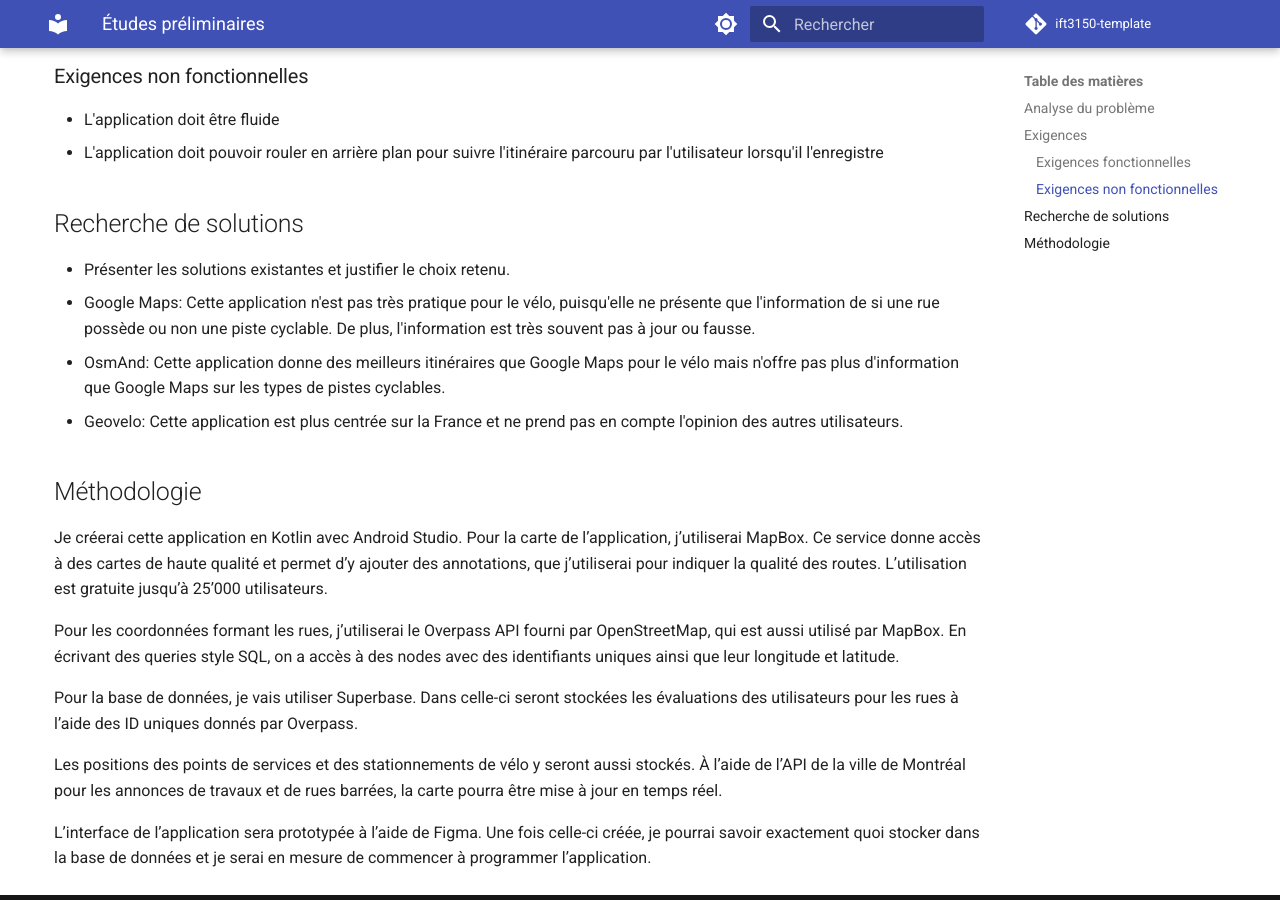
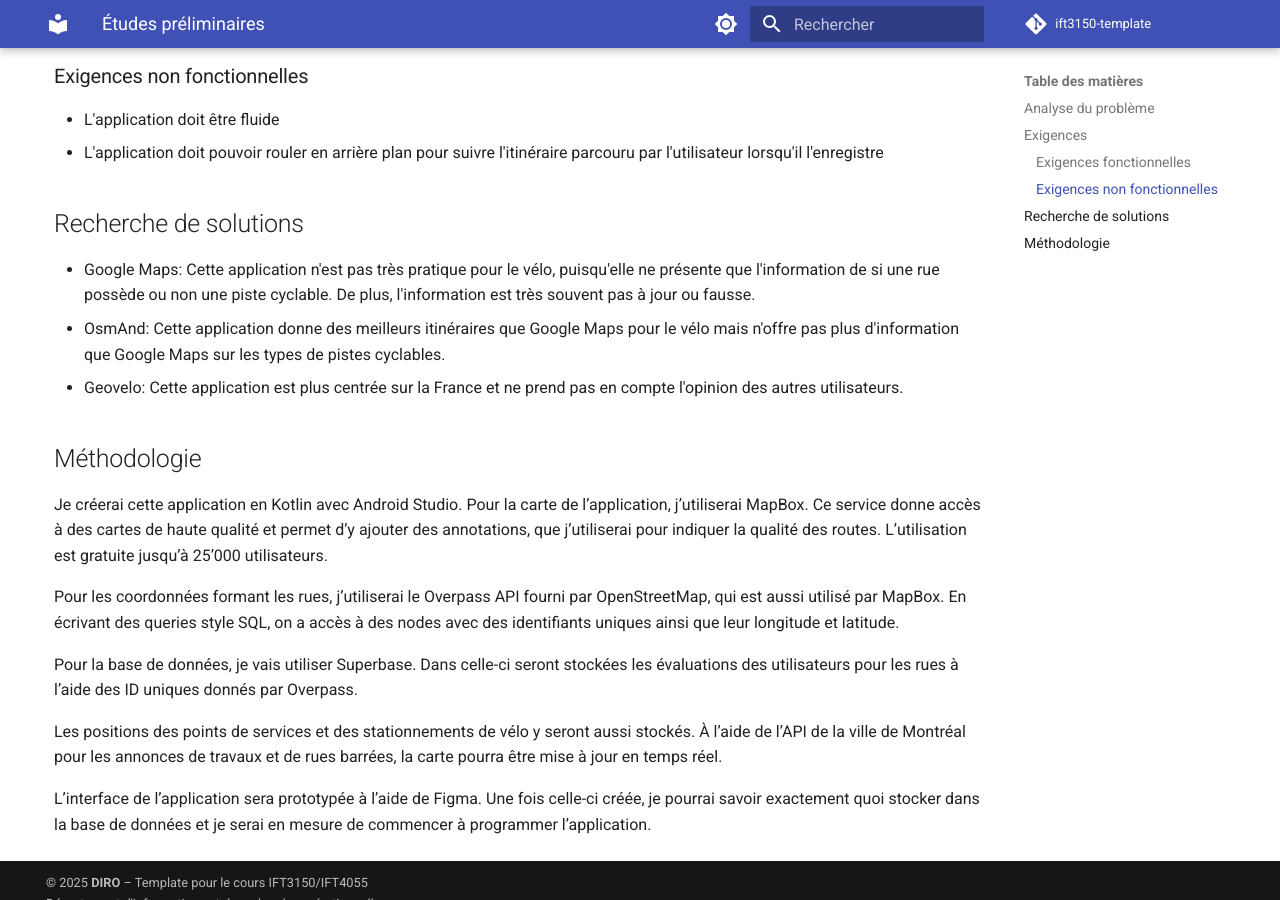
Before and after one commit to Taluuuu/carte-velo, an MkDocs documentation site: the page built from docs/analysis.md, in a window 1280 px wide and 900 px high, scrolled down 683 px. Built offline with MkDocs 1.6.1 and Material for MkDocs 9.7.7, drawn with Linux system fonts in a browser that asks for light colours; comment, search, counter and statistics services are not loaded.

Commit message:
small fix

```diff
--- a/docs/analysis.md
+++ b/docs/analysis.md
@@ -22,7 +22,6 @@ Il est difficile pour un cycliste débutant ou qui ne connaît pas un quartier d
 
 ## Recherche de solutions
 
-- Présenter les solutions existantes et justifier le choix retenu.
 - Google Maps: Cette application n'est pas très pratique pour le vélo, puisqu'elle ne présente que l'information de si une rue possède ou non une piste cyclable. De plus, l'information est très souvent pas à jour ou fausse.
 - OsmAnd: Cette application donne des meilleurs itinéraires que Google Maps pour le vélo mais n'offre pas plus d'information que Google Maps sur les types de pistes cyclables.
 - Geovelo: Cette application est plus centrée sur la France et ne prend pas en compte l'opinion des autres utilisateurs.
```
